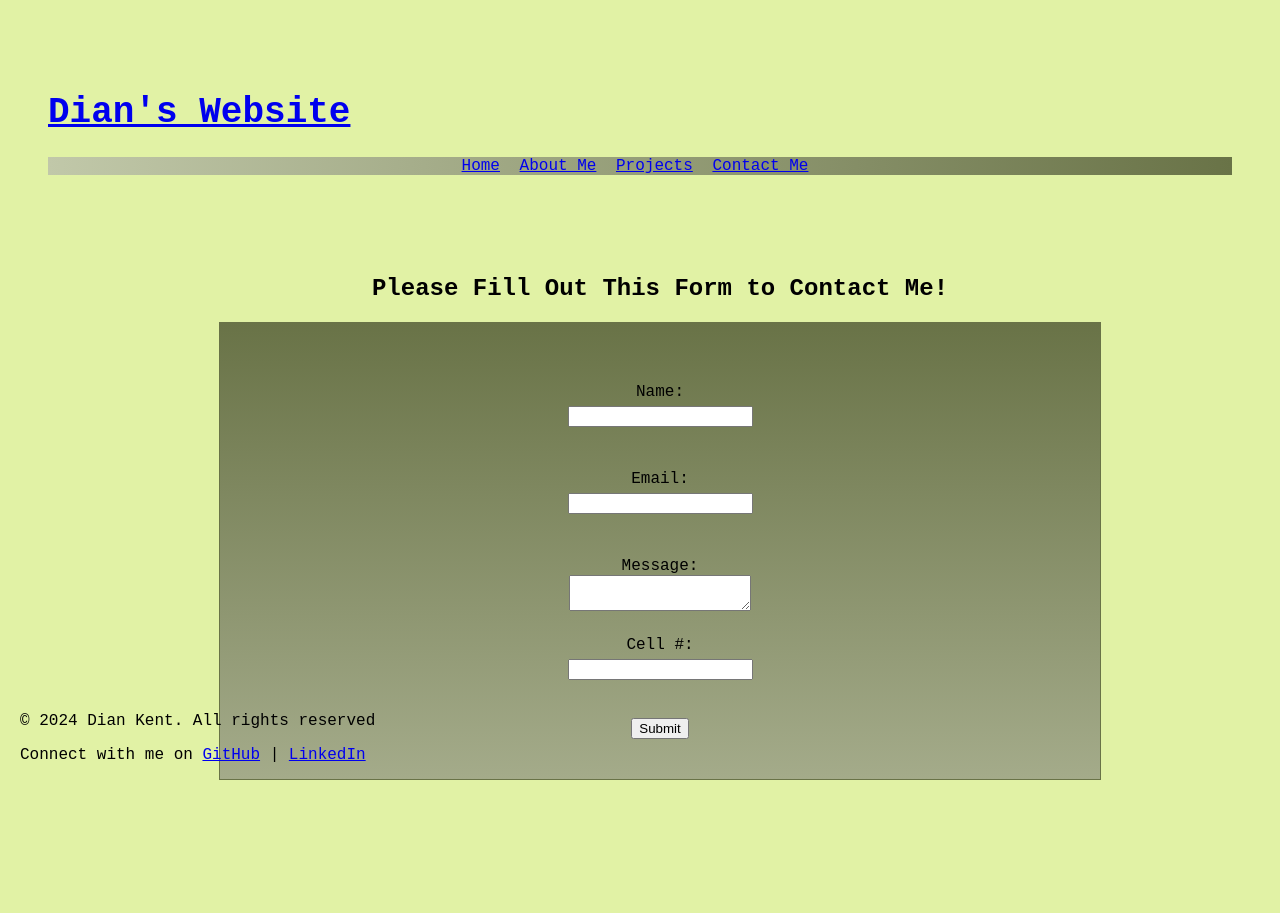
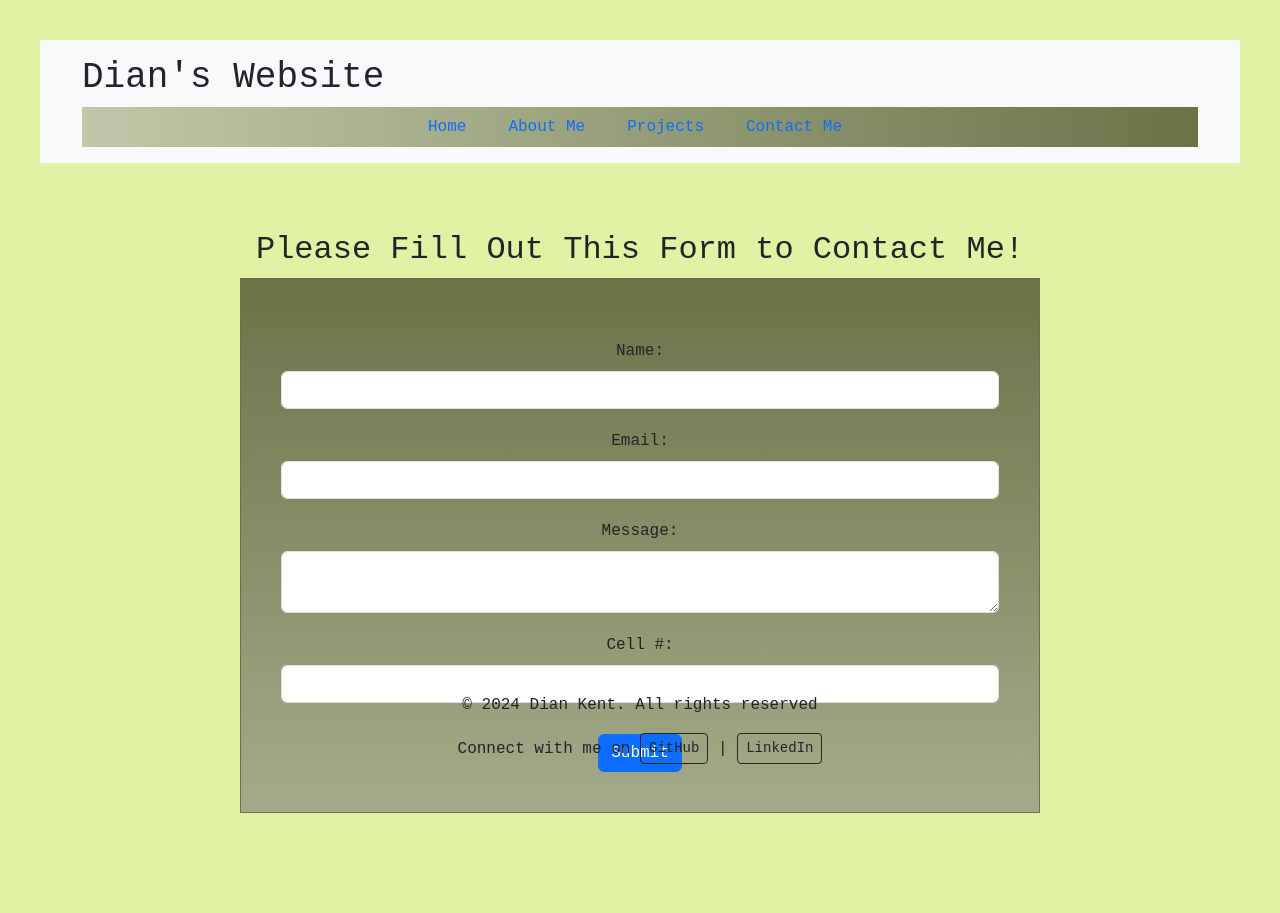
Before and after one commit to chrispan0/Dian-WSP2, a Node server app: page /contact in a window 1280 px wide. Before the commit the page ends 780 px from the top, so only its background shows below. Run offline with Node 20, Linux system fonts and the light colour scheme; some libraries are stand-ins or nearby versions.

Commit message:
Update contact.ejs

```diff
--- a/views/contact.ejs
+++ b/views/contact.ejs
@@ -3,32 +3,41 @@
 
 <head>
   <meta charset="utf-8">
-  <meta name="viewport" content="width=device-width">
+  <meta name="viewport" content="width=device-width, initial-scale=1.0">
   <title><%= title %> - My Portfolio</title>
+  <link href="/stylesheets/bootstrap.min.css" rel="stylesheet" type="text/css" />
   <link href="/stylesheets/style.css" rel="stylesheet" type="text/css" />
 </head>
 
 <body>
   <%- include('partials/header') %>
 
-  <main>
+  <main class="container mt-5">
     <h2>Please Fill Out This Form to Contact Me!</h2>
 
     <section>
       <form action="mailto:ardian.kent@ontariotechu.net" method="POST" enctype="text/plain">
-        <label for="name">Name: </label>
-        <input type="text" id="name" name="name" required><br>
+        <div class="mb-3">
+          <label for="name" class="form-label">Name: </label>
+          <input type="text" id="name" name="name" class="form-control" required>
+        </div>
 
-        <label for="email">Email: </label>
-        <input type="email" id="email" name="email" required><br>
+        <div class="mb-3">
+          <label for="email" class="form-label">Email: </label>
+          <input type="email" id="email" name="email" class="form-control" required>
+        </div>
 
-        <label for="message">Message: </label>
-        <textarea id="message" name="message" required></textarea><br>
+        <div class="mb-3">
+          <label for="message" class="form-label">Message: </label>
+          <textarea id="message" name="message" class="form-control" required></textarea>
+        </div>
 
-        <label for="cell">Cell #: </label>
-        <input type="number" id="cell" name="cell" required><br>
+        <div class="mb-3">
+          <label for="cell" class="form-label">Cell #: </label>
+          <input type="number" id="cell" name="cell" class="form-control" required>
+        </div>
 
-        <button type="submit">Submit</button>
+        <button type="submit" class="btn btn-primary">Submit</button>
       </form>
     </section>
   </main>
```
